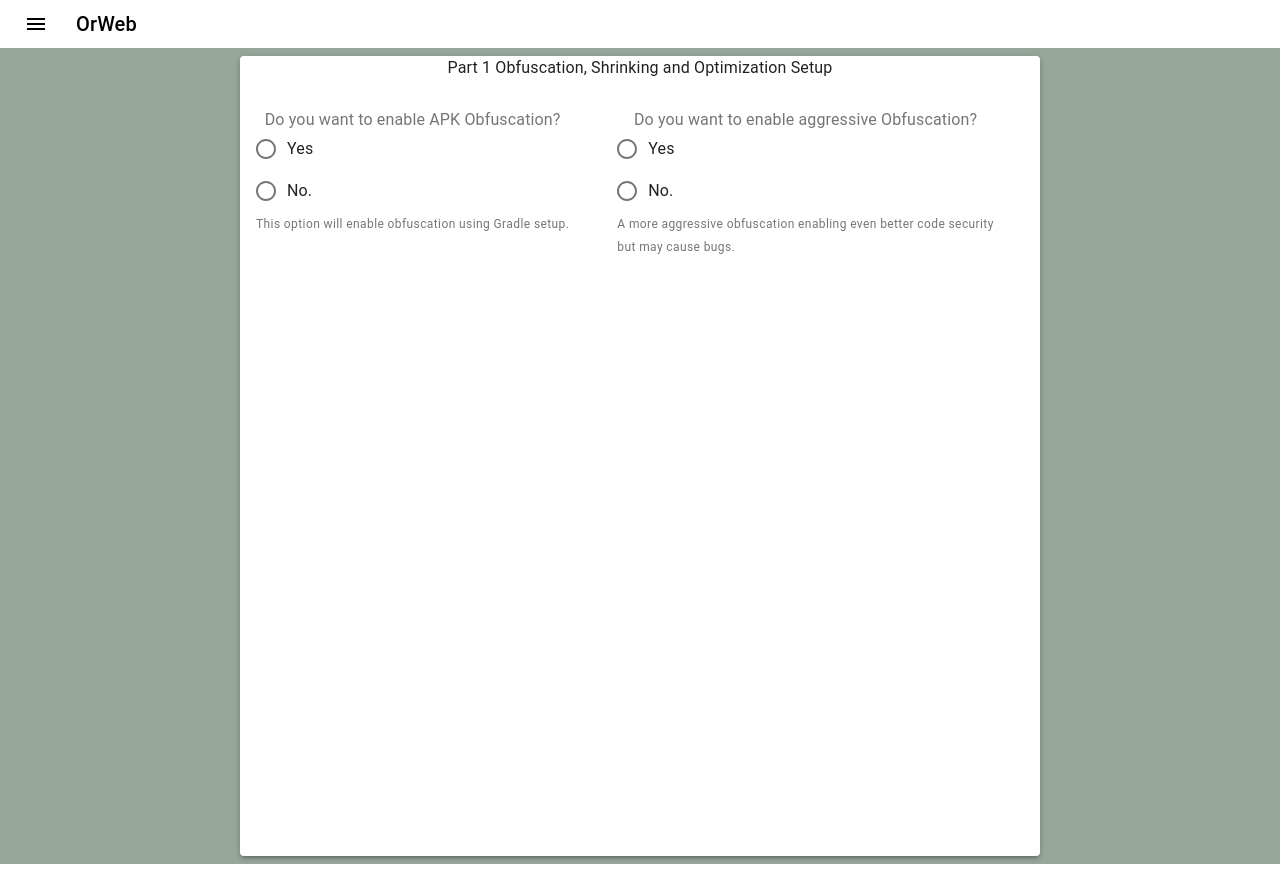
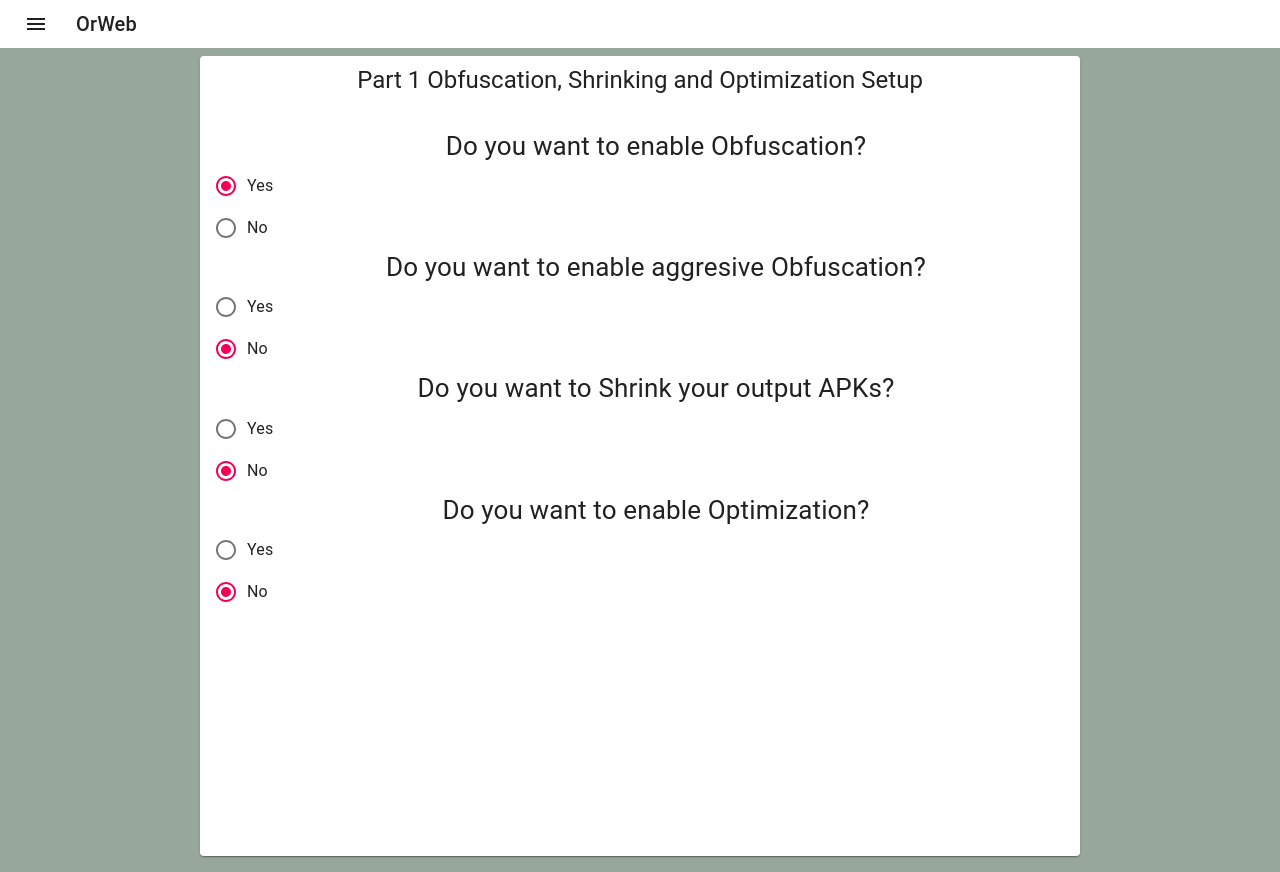
Before and after one commit to shivamrai/OrWeb, a React (Create React App) app: page / in a window 1280 px wide. Built offline with nearby package versions, Linux system fonts and the light colour scheme.

Commit message:
Basic Setup complete

```diff
--- a/package.json
+++ b/package.json
@@ -3,6 +3,7 @@
   "version": "0.1.0",
   "private": true,
   "dependencies": {
+    "@material-ui/core": "^4.11.0",
     "@material-ui/icons": "^4.9.1",
     "@testing-library/jest-dom": "^4.2.4",
     "@testing-library/react": "^9.5.0",
@@ -10,6 +11,7 @@
     "material-ui-icons": "^1.0.0-beta.36",
     "react": "^16.13.1",
     "react-dom": "^16.13.1",
+    "react-hook-form": "^6.9.0",
     "react-scripts": "3.4.3"
   },
   "scripts": {
--- a/src/components/BasicSetup.jsx
+++ b/src/components/BasicSetup.jsx
@@ -11,21 +11,23 @@ import FormControl from '@material-ui/core/FormControl';
 import FormHelperText from '@material-ui/core/FormHelperText';
 import FormLabel from '@material-ui/core/FormLabel';
 import Button from '@material-ui/core/Button';
-
-
+import Select from './Select';
+import Container from '@material-ui/core/Container';
+import CssBaseline from '@material-ui/core/CssBaseline';
+import { useForm, Controller } from "react-hook-form";
 
 const useStyles = makeStyles((theme) => ({
   root: {
-    display: 'flex',
+    //display: 'flex',
     flexWrap: 'wrap',
     '& > *': {
-      margin: theme.spacing(1),
-      width: theme.spacing(100),
-      height: theme.spacing(100),
+     margin: theme.spacing(2),
+    //   width: theme.spacing(100),
+       height: theme.spacing(100),
     },
     '& .MuiTextField-root': {
         margin: theme.spacing(1),
-        width: '55ch',
+        width:'100%',
     },
 
   },
@@ -37,78 +39,124 @@ const useStyles = makeStyles((theme) => ({
     marginTop: theme.spacing.unit * 2,
     marginLeft: theme.spacing.unit * 2,
     marginRight: theme.spacing.unit * 2,
+
   },
 }));
-const wordsList = [
-]
+const defaultValues = {
+  MinifyEnabled: "yes",
+  OverloadAggressively: "no",
+  ShrinkResources:"no",
+  OptimizationGradle:"no",
+};
 export default function BasicSetup() {
   const classes = useStyles();
-  const [obfuscationFlag, setObfuscationFlag]=React.useState('Obfuscation Disable');
+  const {register, handleSubmit, control} = useForm({defaultValues});
   const [value, setValue] = React.useState('');
   const [aggObfvalue, setAggObfvalue] = React.useState('');
-  const handleSubmit = (event) => {
-    event.preventDefault();
-    if (value === 'yes') {
-        setObfuscationFlag(true);
-    } else if (value === 'no') {
-        setObfuscationFlag(false);
-    } else {
-        setObfuscationFlag(true);
-    }
-  };
-  const handleAggSubmit = (event) => {
-    event.preventDefault();
-    if (value === 'yes') {
-      setAggObfvalue(true);
-    } else if (value === 'no') {
-      setAggObfvalue(false);
-    } else {
-      setAggObfvalue(true);
-  }
-  };
-  const handleRadioChange = (event) => {
-    setValue(event.target.value);
 
-  };
-  const handleAggObfRadioChange = (event) => {
-    setValue(event.target.aggObfvalue);
-
-  };
   return (
-    <div className={classes.root}>
-      <Paper elevation={3}>
-
-        <Grid container spacing={2}>
-            <Grid item xs={24} sm={12}>
-                <Typography fontSize="h5.fontSize">Part 1 Obfuscation, Shrinking and Optimization Setup</Typography>
-            </Grid>
-            <form onSubmit={handleSubmit}>
-            <Grid item xs={24} sm={14}>
-                <FormControl component="fieldset" className={classes.formControl}>
-                    <FormLabel component="legend">Do you want to enable APK Obfuscation?</FormLabel>
-                    <RadioGroup aria-label="quiz" name="quiz" value={value} onChange={handleRadioChange}>
-                    <FormControlLabel value="yes" control={<Radio />} label="Yes" />
-                    <FormControlLabel value="no" control={<Radio />} label="No." />
-                    </RadioGroup>
-                    <FormHelperText>This option will enable obfuscation using Gradle setup.</FormHelperText>
-                </FormControl>
-            </Grid>
-            </form>
-            <form  onSubmit={handleAggSubmit}>              {/* style={classes.form} */}
-            <Grid item xs={24} sm={14} alignContent="Left">
-                <FormControl component="fieldset" className={classes.formControl}>
-                    <FormLabel component="legend">Do you want to enable aggressive Obfuscation?</FormLabel>
-                    <RadioGroup aria-label="quiz" name="quiz" value={aggObfvalue} onChange={handleAggObfRadioChange}>
-                    <FormControlLabel value="yes" control={<Radio />} label="Yes" />
-                    <FormControlLabel value="no" control={<Radio />} label="No." />
-                    </RadioGroup>
-                    <FormHelperText>A more aggressive obfuscation enabling even better code security </FormHelperText>
-                    <FormHelperText> but may cause bugs. </FormHelperText>
-                </FormControl>
-            </Grid>
-            </form>
-        </Grid>
-      </Paper>
-    </div>
+    <Container component="main" maxWidth="md" fixed={true}>
+    <CssBaseline />
+      <div className={classes.root}>
+        <Paper elevation={1}>
+          <Grid container spacing={2}>
+          <br />
+              <Grid item xs={24} sm={12}>
+                  <Typography variant="h5">Part 1 Obfuscation, Shrinking and Optimization Setup</Typography>
+              </Grid>
+              <Grid item xs={24} sm={12} alignContent="flex-start" alignItems='flex-start'>
+                <form onSubmit={handleSubmit} class={classes.form}>
+                  <section>
+                    <label>Do you want to enable Obfuscation?</label>
+                    <Controller
+                      as={
+                        <RadioGroup aria-label="minifyEnabled">
+                          <FormControlLabel
+                            value="yes"
+                            control={<Radio />}
+                            label="Yes"
+                          />
+                          <FormControlLabel
+                            value="no"
+                            control={<Radio />}
+                            label="No"
+                          />
+                        </RadioGroup>
+                      }
+                      name="MinifyEnabled"
+                      control={control}
+                    />
+                  </section>
+                  <section>
+                    <label>Do you want to enable aggresive Obfuscation?</label>
+                    <Controller
+                      as={
+                        <RadioGroup aria-label="overloadaggressively">
+                          <FormControlLabel
+                            value="yes"
+                            control={<Radio />}
+                            label="Yes"
+                          />
+                          <FormControlLabel
+                            value="no"
+                            control={<Radio />}
+                            label="No"
+                          />
+                        </RadioGroup>
+                      }
+                      name="OverloadAggressively"
+                      control={control}
+                    />
+                  </section>
+                  <section>
+                    <label>Do you want to Shrink your output APKs?</label>
+                    <Controller
+                      as={
+                        <RadioGroup aria-label="shrinkResources">
+                          <FormControlLabel
+                            value="yes"
+                            control={<Radio />}
+                            label="Yes"
+                          />
+                          <FormControlLabel
+                            value="no"
+                            control={<Radio />}
+                            label="No"
+                          />
+                        </RadioGroup>
+                      }
+                      name="ShrinkResources"
+                      control={control}
+                      //text="Enable Shrinking"
+                    />
+                  </section>
+                  <section>
+                    <label>Do you want to enable Optimization?</label>
+                    <Controller
+                      as={
+                        <RadioGroup aria-label="optimizationGradle">
+                          <FormControlLabel
+                            value="yes"
+                            control={<Radio />}
+                            label="Yes"
+                          />
+                          <FormControlLabel
+                            value="no"
+                            control={<Radio />}
+                            label="No"
+                          />
+                        </RadioGroup>
+                      }
+                      name="OptimizationGradle"
+                      control={control}
+                      //text="Enable Shrinking"
+                    />
+                  </section>
+                </form>
+              </Grid>
+          </Grid>
+        </Paper>
+      </div>
+    </Container>
   );
 }
--- /dev/null
+++ b/src/components/Select.jsx
@@ -0,0 +1,17 @@
+import React from "react";
+
+export function Input({ register, name, ...rest }) {
+  return <input name={name} ref={register} {...rest} />;
+}
+
+export default function Select({ register, options, name, ...rest }) {
+  return (
+    <select name={name} ref={register} {...rest}>
+      {options.map(value => (
+        <option key={value} value={value}>
+          {value}
+        </option>
+      ))}
+    </select>
+  );
+}
```
Also changed, not shown: src/components/radioAnswer.jsx (added), 1 other file (tests, documents, lock files or other folders).
